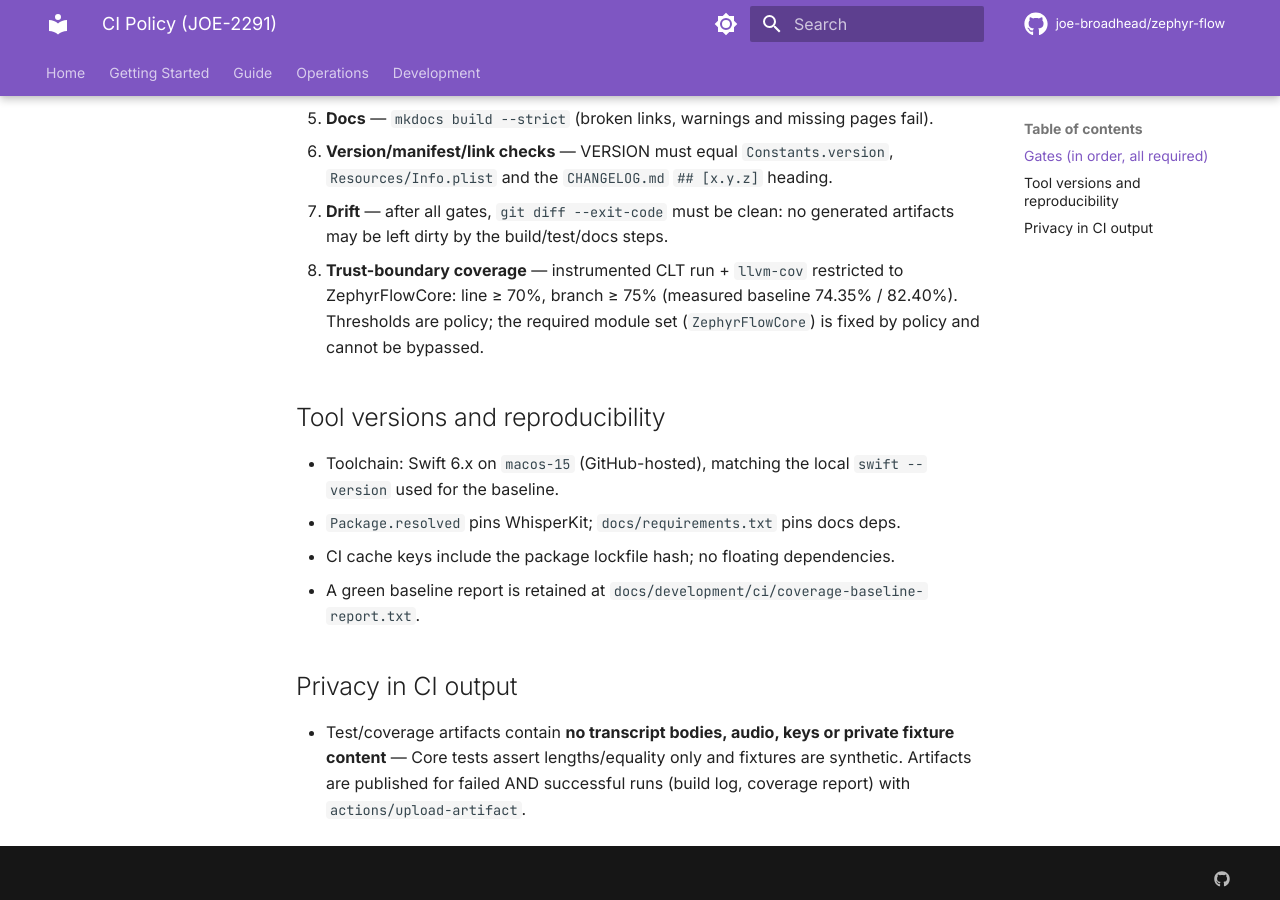
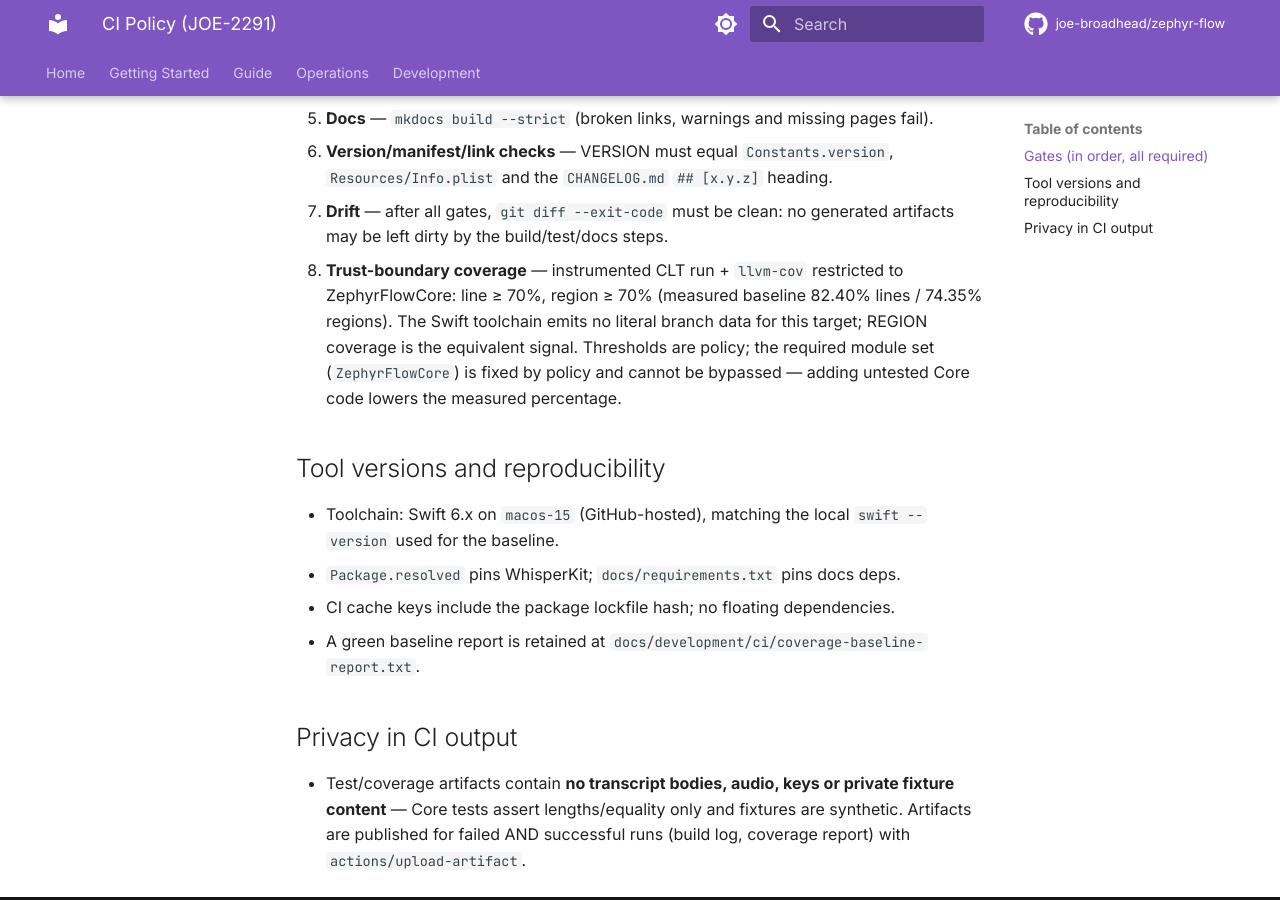
Before and after one commit to joe-broadhead/zephyr-flow, an MkDocs documentation site: the page built from docs/development/ci/ci-policy.md, in a window 1280 px wide and 900 px high, scrolled down 731 px. Built offline with MkDocs 1.6.1 and Material for MkDocs 9.7.7, drawn with Linux system fonts in a browser that asks for light colours; comment, search, counter and statistics services are not loaded.

Commit message:
ci: region coverage threshold (Swift emits no branch data)

```diff
--- a/docs/development/ci/ci-policy.md
+++ b/docs/development/ci/ci-policy.md
@@ -31,9 +31,12 @@ code elsewhere — adding untested Core code lowers the measured percentage.
 7. **Drift** — after all gates, `git diff --exit-code` must be clean: no
    generated artifacts may be left dirty by the build/test/docs steps.
 8. **Trust-boundary coverage** — instrumented CLT run + `llvm-cov` restricted
-   to ZephyrFlowCore: line ≥ 70%, branch ≥ 75% (measured baseline
-   74.35% / 82.40%). Thresholds are policy; the required module set
-   (`ZephyrFlowCore`) is fixed by policy and cannot be bypassed.
+   to ZephyrFlowCore: line ≥ 70%, region ≥ 70% (measured baseline
+   82.40% lines / 74.35% regions). The Swift toolchain emits no literal
+   branch data for this target; REGION coverage is the equivalent signal.
+   Thresholds are policy; the required module set (`ZephyrFlowCore`) is
+   fixed by policy and cannot be bypassed — adding untested Core code
+   lowers the measured percentage.
 
 ## Tool versions and reproducibility
 
```
Also changed, not shown: 1 other file.
